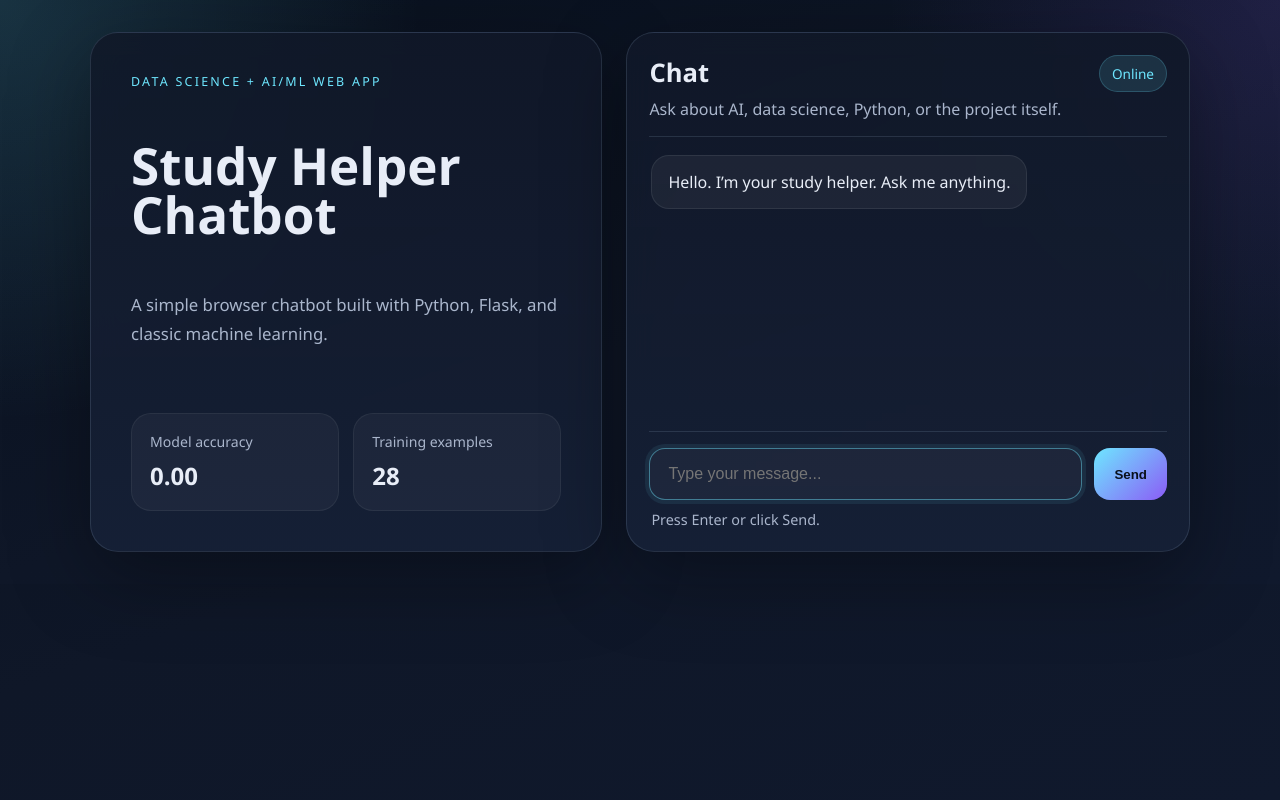
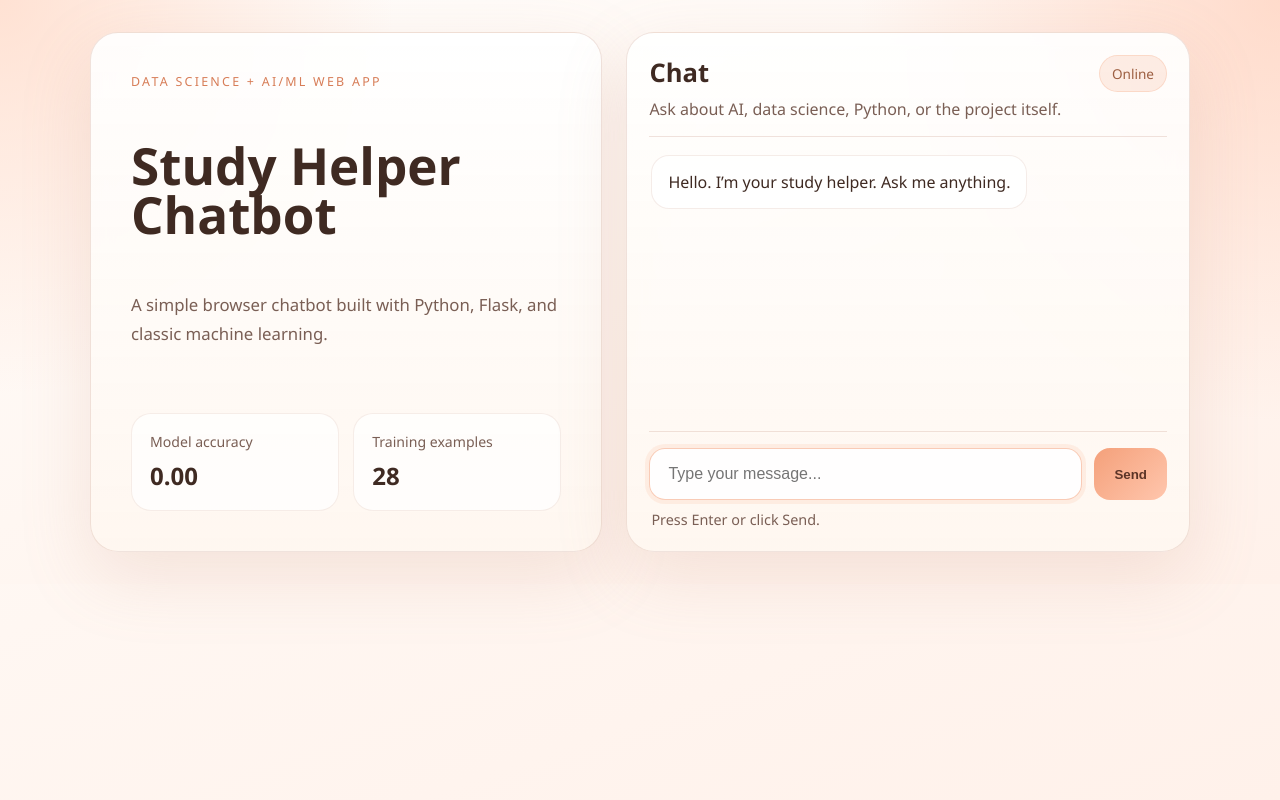
Before and after one commit to RahulSingh5952/chatbot, a Flask app: page / in a window 1280 px wide. Run offline with Flask 3, Linux system fonts and the light colour scheme.

Commit message:
Update theme to white and peach

```diff
--- a/static/style.css
+++ b/static/style.css
@@ -1,14 +1,14 @@
 :root {
-  color-scheme: dark;
-  --bg: #0c1220;
-  --panel: rgba(16, 24, 40, 0.9);
-  --panel-2: rgba(22, 32, 54, 0.95);
-  --text: #e8edf7;
-  --muted: #aab6cc;
-  --accent: #6ee7ff;
-  --accent-2: #8b5cf6;
-  --border: rgba(142, 164, 196, 0.18);
-  --shadow: 0 24px 80px rgba(0, 0, 0, 0.35);
+  color-scheme: light;
+  --bg: #fff8f2;
+  --panel: rgba(255, 255, 255, 0.9);
+  --panel-2: rgba(255, 247, 240, 0.98);
+  --text: #3f2a22;
+  --muted: #7a5f55;
+  --accent: #f4a07a;
+  --accent-2: #ffc6ad;
+  --border: rgba(213, 176, 160, 0.35);
+  --shadow: 0 24px 70px rgba(196, 140, 117, 0.18);
 }
 
 * {
@@ -21,9 +21,9 @@ body {
   min-height: 100%;
   font-family: "Segoe UI", Arial, sans-serif;
   background:
-    radial-gradient(circle at top left, rgba(110, 231, 255, 0.16), transparent 30%),
-    radial-gradient(circle at top right, rgba(139, 92, 246, 0.14), transparent 28%),
-    linear-gradient(160deg, #08101d 0%, #0f1728 55%, #10192d 100%);
+    radial-gradient(circle at top left, rgba(255, 211, 190, 0.65), transparent 28%),
+    radial-gradient(circle at top right, rgba(255, 188, 160, 0.48), transparent 30%),
+    linear-gradient(160deg, #fffdfb 0%, #fff7f2 50%, #fff1ea 100%);
   color: var(--text);
 }
 
@@ -45,7 +45,7 @@ body {
   border: 1px solid var(--border);
   background: linear-gradient(180deg, var(--panel), var(--panel-2));
   box-shadow: var(--shadow);
-  backdrop-filter: blur(14px);
+  backdrop-filter: blur(10px);
   border-radius: 28px;
 }
 
@@ -62,7 +62,7 @@ body {
   text-transform: uppercase;
   letter-spacing: 0.18em;
   font-size: 0.78rem;
-  color: var(--accent);
+  color: #d77d57;
 }
 
 h1 {
@@ -89,8 +89,8 @@ h1 {
 .stats div {
   padding: 18px;
   border-radius: 20px;
-  background: rgba(255, 255, 255, 0.04);
-  border: 1px solid rgba(255, 255, 255, 0.06);
+  background: rgba(255, 255, 255, 0.72);
+  border: 1px solid rgba(213, 176, 160, 0.22);
 }
 
 .stats span {
@@ -133,9 +133,9 @@ h1 {
 .status {
   padding: 8px 12px;
   border-radius: 999px;
-  background: rgba(110, 231, 255, 0.12);
-  color: var(--accent);
-  border: 1px solid rgba(110, 231, 255, 0.2);
+  background: rgba(244, 160, 122, 0.18);
+  color: #9d5f42;
+  border: 1px solid rgba(244, 160, 122, 0.26);
   font-size: 0.85rem;
 }
 
@@ -159,14 +159,14 @@ h1 {
 
 .message.user {
   align-self: flex-end;
-  background: linear-gradient(135deg, rgba(110, 231, 255, 0.24), rgba(139, 92, 246, 0.22));
-  border-color: rgba(110, 231, 255, 0.18);
+  background: linear-gradient(135deg, rgba(244, 160, 122, 0.28), rgba(255, 198, 173, 0.72));
+  border-color: rgba(244, 160, 122, 0.2);
 }
 
 .message.bot {
   align-self: flex-start;
-  background: rgba(255, 255, 255, 0.05);
-  border-color: rgba(255, 255, 255, 0.08);
+  background: rgba(255, 255, 255, 0.92);
+  border-color: rgba(213, 176, 160, 0.24);
 }
 
 .message.meta {
@@ -190,7 +190,7 @@ h1 {
   min-width: 0;
   border: 1px solid var(--border);
   border-radius: 16px;
-  background: rgba(255, 255, 255, 0.04);
+  background: rgba(255, 255, 255, 0.92);
   color: var(--text);
   padding: 16px 18px;
   font-size: 1rem;
@@ -198,8 +198,8 @@ h1 {
 }
 
 .composer input:focus {
-  border-color: rgba(110, 231, 255, 0.45);
-  box-shadow: 0 0 0 4px rgba(110, 231, 255, 0.08);
+  border-color: rgba(244, 160, 122, 0.55);
+  box-shadow: 0 0 0 4px rgba(244, 160, 122, 0.14);
 }
 
 .composer button {
@@ -207,7 +207,7 @@ h1 {
   border-radius: 16px;
   padding: 0 20px;
   background: linear-gradient(135deg, var(--accent), var(--accent-2));
-  color: #09101c;
+  color: #5b3427;
   font-weight: 700;
   cursor: pointer;
 }
```
